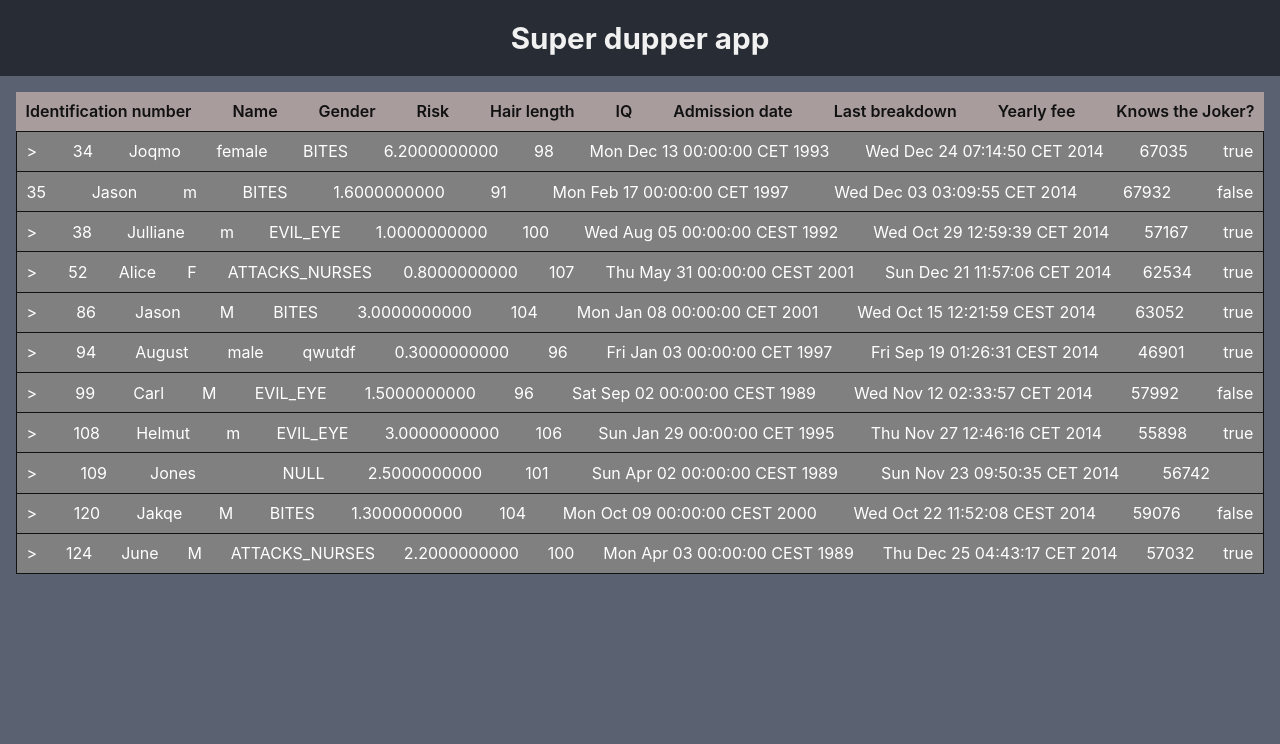
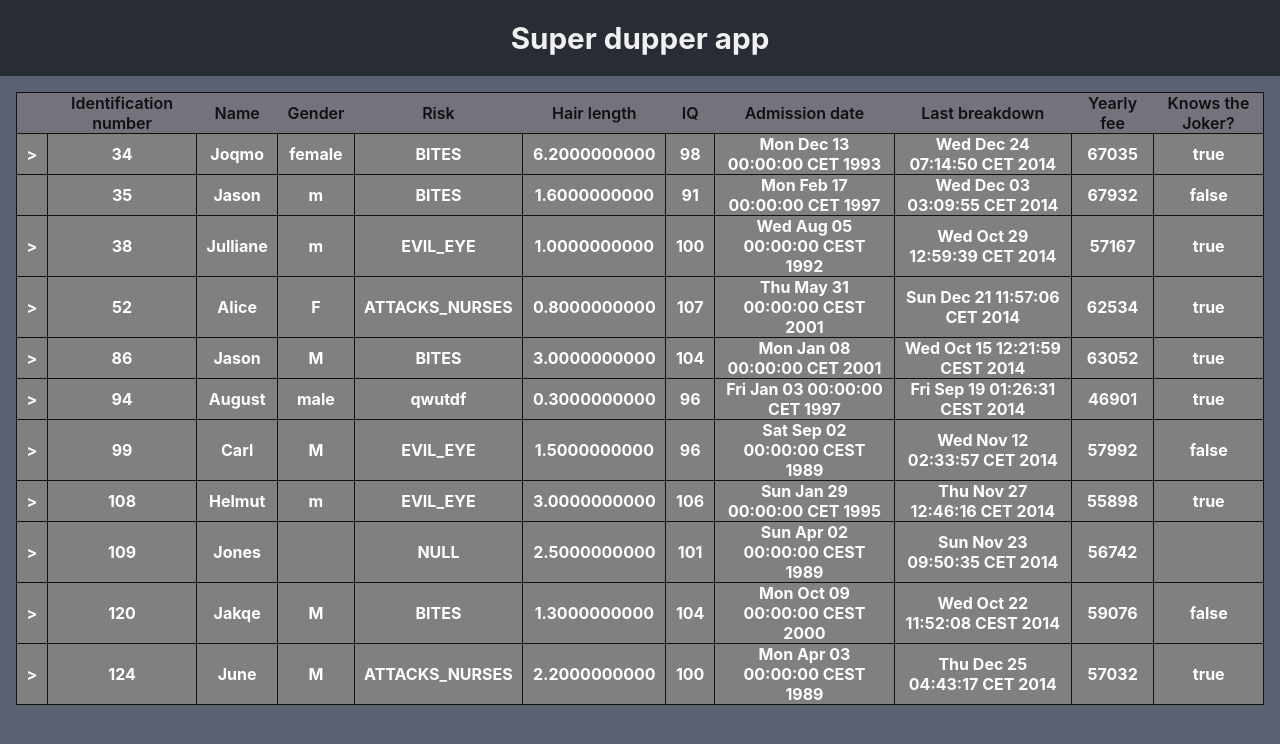
Before and after one commit to vojoup/ataccama-table, a React (Create React App) app: page / in a window 1280 px wide. Shown: the top 744 px of the page. Built offline with nearby package versions, Linux system fonts and the light colour scheme.

Commit message:
Use html table tags

```diff
--- /dev/null
+++ b/src/components/Kids/Kids.jsx
@@ -0,0 +1,7 @@
+import React, { Component } from 'react';
+
+export default class Kids extends Component {
+  render() {
+    return <div>kids</div>;
+  }
+}
--- a/src/components/Row/Row.css
+++ b/src/components/Row/Row.css
@@ -1,20 +1,14 @@
 .row {
   background-color: gray;
-  display: flex;
-  align-items: stretch;
-  justify-content: space-between;
-  border-bottom: #111 1px solid;
-  border-right: #111 1px solid;
-  border-left: #111 1px solid;
 }
 
 .row:hover {
-  background-color: rgba(128, 128, 128, 0.863);
+  background-color: rgba(128, 128, 128, 0.486);
 }
 
 .data-cell {
-  margin: 0.6rem;
   color: #ffffff;
-  justify-self: center;
-  align-self: center;
 }
+
+.kids {
+}
--- a/src/components/Row/Row.jsx
+++ b/src/components/Row/Row.jsx
@@ -1,5 +1,6 @@
 import React, { Component } from 'react';
 import './Row.css';
+import Kids from '../Kids/Kids';
 
 export default class Row extends Component {
   constructor(props) {
@@ -7,7 +8,7 @@ export default class Row extends Component {
     this.state = {
       displayingKids: false,
     };
-    this.showKids = this.showKids.bind(this);
+    this.toggleShowKids = this.toggleShowKids.bind(this);
     this.renderData = this.renderData.bind(this);
   }
 
@@ -15,7 +16,7 @@ export default class Row extends Component {
     return Object.keys(obj).length === 0;
   }
 
-  showKids() {
+  toggleShowKids() {
     const { displayingKids } = this.state;
     this.setState({ displayingKids: !displayingKids });
   }
@@ -26,26 +27,30 @@ export default class Row extends Component {
     const html = [];
     if (!this.isEmpty(kids)) {
       html.push(
-        <span key="<" className="data-cell">
-          {displayingKids ? '˅' : '>'}
-        </span>,
+        <th key="<" className="data-cell">
+          {displayingKids ? ' ˅ ' : ' > '}
+        </th>,
       );
+    } else {
+      html.push(<th key="<" className="data-cell" />);
     }
     Object.keys(data).map((item, i) =>
       html.push(
-        <span className="data-cell" key={i}>
+        <th className="data-cell" key={i}>
           {data[item]}
-        </span>,
+        </th>,
       ),
     );
     return html;
   }
 
   render() {
+    const { displayingKids, kids } = this.state;
     return (
-      <div className="row" onClick={this.showKids}>
+      <tr className="row" onClick={this.toggleShowKids}>
         {this.renderData()}
-      </div>
+        {displayingKids && kids}
+      </tr>
     );
   }
 }
--- a/src/components/Table/Table.css
+++ b/src/components/Table/Table.css
@@ -1,14 +1,20 @@
 .lable {
-  margin: 0.6rem;
   color: #111;
   font-weight: 600;
 }
 
 .table-heading {
-  background-color: rgb(168, 156, 156);
-  display: flex;
-  align-items: stretch;
-  justify-content: space-between;
-  margin-bottom: 0;
-  border-bottom: #111 1px solid;
+  background-color: rgba(168, 156, 156, 0.301);
 }
+
+table,
+th,
+td {
+  border: #111 1px solid;
+  border-collapse: collapse;
+  padding: 0 0.6rem;
+}
+
+thead > tr > th {
+  border: none;
+}
--- a/src/components/Table/Table.jsx
+++ b/src/components/Table/Table.jsx
@@ -10,21 +10,26 @@ export default class Table extends Component {
     ));
   }
 
-  renderTableLable() {
+  renderTableHeading() {
     const { data } = this.props;
-    return Object.keys(data[0].data).map((key, i) => (
-      <span className="lable" key={key + i}>
+    const headingHtml = Object.keys(data[0].data).map((key, i) => (
+      <th className="lable" key={key + i}>
         {key}
-      </span>
+      </th>
     ));
+    const blank = <th key="blank" className="label" />;
+    headingHtml.unshift(blank);
+    return headingHtml;
   }
 
   render() {
     return (
-      <div>
-        <div className="table-heading">{this.renderTableLable()}</div>
-        <div>{this.renderRows()}</div>
-      </div>
+      <table>
+        <thead>
+          <tr className="table-heading">{this.renderTableHeading()}</tr>
+        </thead>
+        <tbody>{this.renderRows()}</tbody>
+      </table>
     );
   }
 }
```
